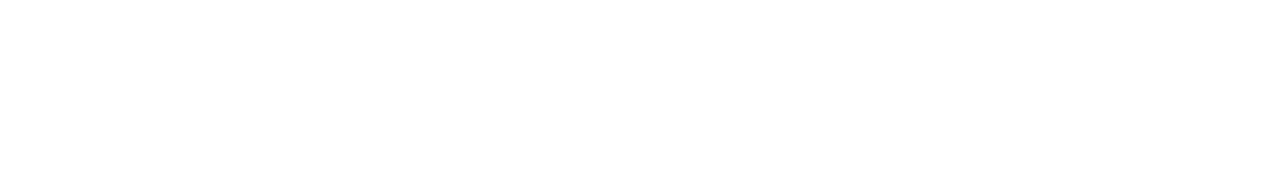
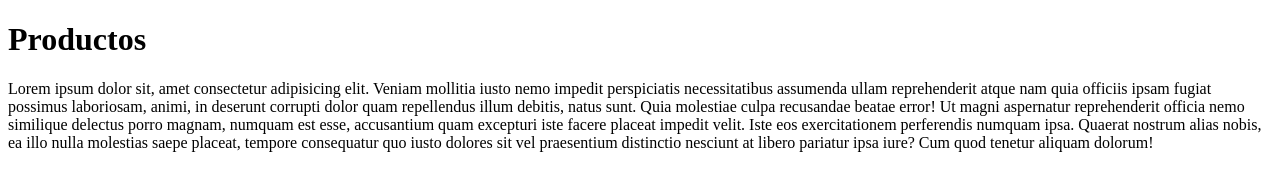
Before and after one commit to lktrabajo/IntroduccionGit, a plain HTML site: page productos.html in a window 1280 px wide. Drawn offline with Linux system fonts and the light colour scheme.

Commit message:
Se agrega contenido a las paginas, titulo y párrafo

```diff
--- a/productos.html
+++ b/productos.html
@@ -8,5 +8,7 @@
 </head>
 <body>
 
+    <h1>Productos</h1>
+    <p>Lorem ipsum dolor sit, amet consectetur adipisicing elit. Veniam mollitia iusto nemo impedit perspiciatis necessitatibus assumenda ullam reprehenderit atque nam quia officiis ipsam fugiat possimus laboriosam, animi, in deserunt corrupti dolor quam repellendus illum debitis, natus sunt. Quia molestiae culpa recusandae beatae error! Ut magni aspernatur reprehenderit officia nemo similique delectus porro magnam, numquam est esse, accusantium quam excepturi iste facere placeat impedit velit. Iste eos exercitationem perferendis numquam ipsa. Quaerat nostrum alias nobis, ea illo nulla molestias saepe placeat, tempore consequatur quo iusto dolores sit vel praesentium distinctio nesciunt at libero pariatur ipsa iure? Cum quod tenetur aliquam dolorum!</p>
 </body>
 </html>
```
Also changed, not shown: index.html (+3 -0 lines).
